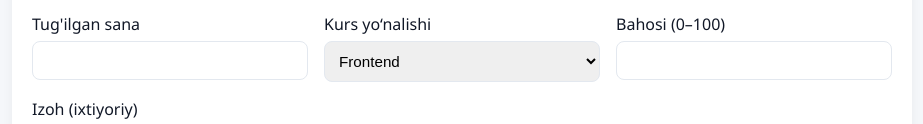
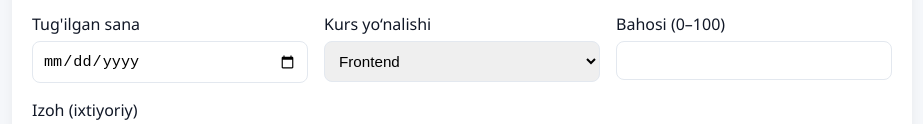
Before and after one commit to dasturchiOybe/table, a plain HTML site: page index.html in a window 1280 px wide. Shown: the part 271-395 px from the top of the page, without its empty margins (178-1101 px from the left). Drawn offline with Linux system fonts and the light colour scheme.

Commit message:
natija 4-urinish

```diff
--- a/index.html
+++ b/index.html
@@ -111,7 +111,9 @@
 
         <div>
           <label for="birth">Tug'ilgan sana</label>
-          <input type="datetime" id="birth" name="birth">
+          <input type="date"
+          id="start"
+          name="trip-start">
         </div>
 
         <div>
```
